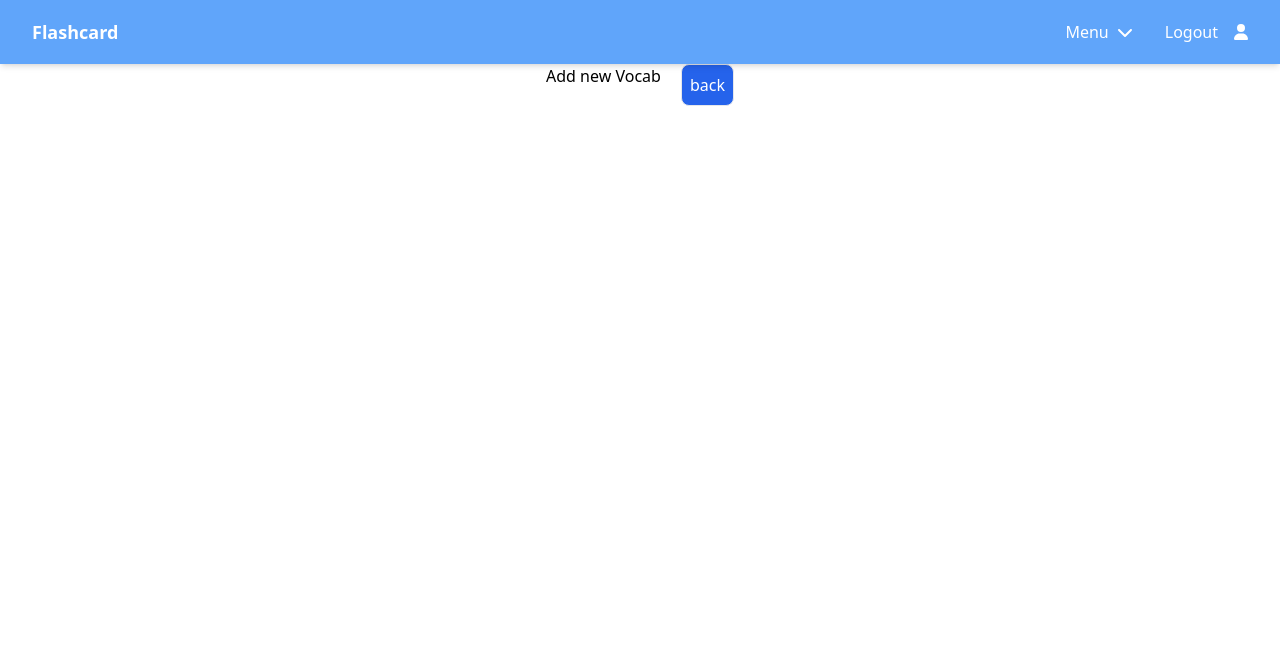
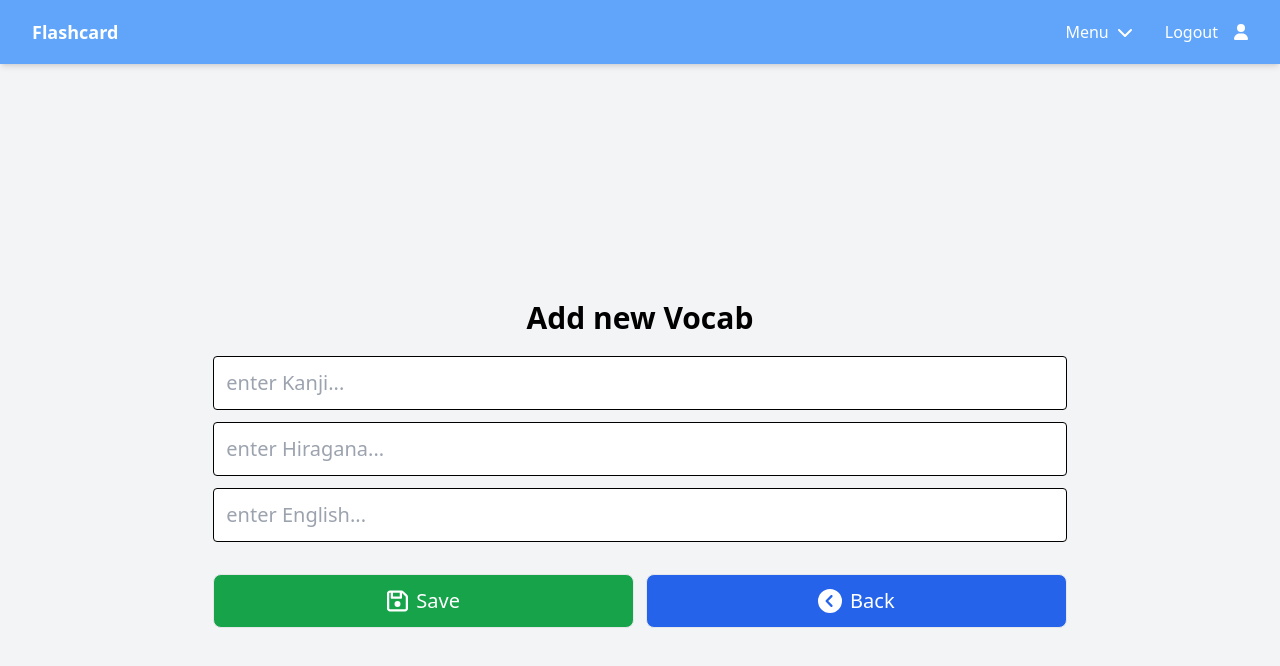
Before and after one commit to ummeFA/flashcard-reactjs, a React (Vite) app in the folder frontend/flashcard/: page /add-vocabulary in a window 1280 px wide. Shown: the top 666 px of the page. Built offline with nearby package versions, Linux system fonts and the light colour scheme.

Commit message:
button position ok

```diff
--- a/frontend/flashcard/src/components/AddVocabulary.jsx
+++ b/frontend/flashcard/src/components/AddVocabulary.jsx
@@ -1,3 +1,6 @@
+import { faFloppyDisk } from "@fortawesome/free-regular-svg-icons";
+import { faChevronCircleLeft } from "@fortawesome/free-solid-svg-icons";
+import { FontAwesomeIcon } from "@fortawesome/react-fontawesome";
 import React from "react";
 import { useNavigate } from "react-router-dom";
 
@@ -8,14 +11,46 @@ const AddVocabulary = () => {
     navigate(-1);
   };
   return (
-    <div className="flex justify-center gap-5">
-      <p>Add new Vocab</p>
-      <button
-        className="bg-blue-600 text-white p-2 border rounded-lg"
-        onClick={previousPage}
-      >
-        back
-      </button>
+    <div className="flex flex-col justify-center items-center bg-gray-100 bg-cover h-screen">
+      <p className="font-bold text-3xl mb-5">Add new Vocab</p>
+      <div className="flex flex-col text-xl w-2/3">
+        <input
+          type="text"
+          placeholder="enter Kanji..."
+          className="border border-black rounded p-3 mb-3"
+        />
+        <input
+          type="text"
+          placeholder="enter Hiragana..."
+          className="border border-black rounded p-3 mb-3"
+        />
+        <input
+          type="text"
+          placeholder="enter English..."
+          className="border border-black rounded p-3 mb-3"
+        />
+      </div>
+
+      {/* Buttons */}
+      <div className="flex flex-col md:flex-row justify-center items-center gap-3 mt-5 w-2/3">
+        <button
+          className="bg-green-600 text-white flex items-center justify-center p-3 border rounded-lg w-full md:w-1/2"
+          onClick={previousPage}
+        >
+          <FontAwesomeIcon
+            icon={faFloppyDisk}
+            className="text-xl md:text-2xl"
+          />
+          <span className="hidden md:block ml-2 text-xl"> Save</span>
+        </button>
+        <button className="bg-blue-600 text-white flex items-center justify-center p-3 border rounded-lg w-full md:w-1/2">
+          <FontAwesomeIcon
+            icon={faChevronCircleLeft}
+            className="text-xl md:text-2xl"
+          />
+          <span className="hidden md:block ml-2 text-xl">Back</span>
+        </button>
+      </div>
     </div>
   );
 };
```
